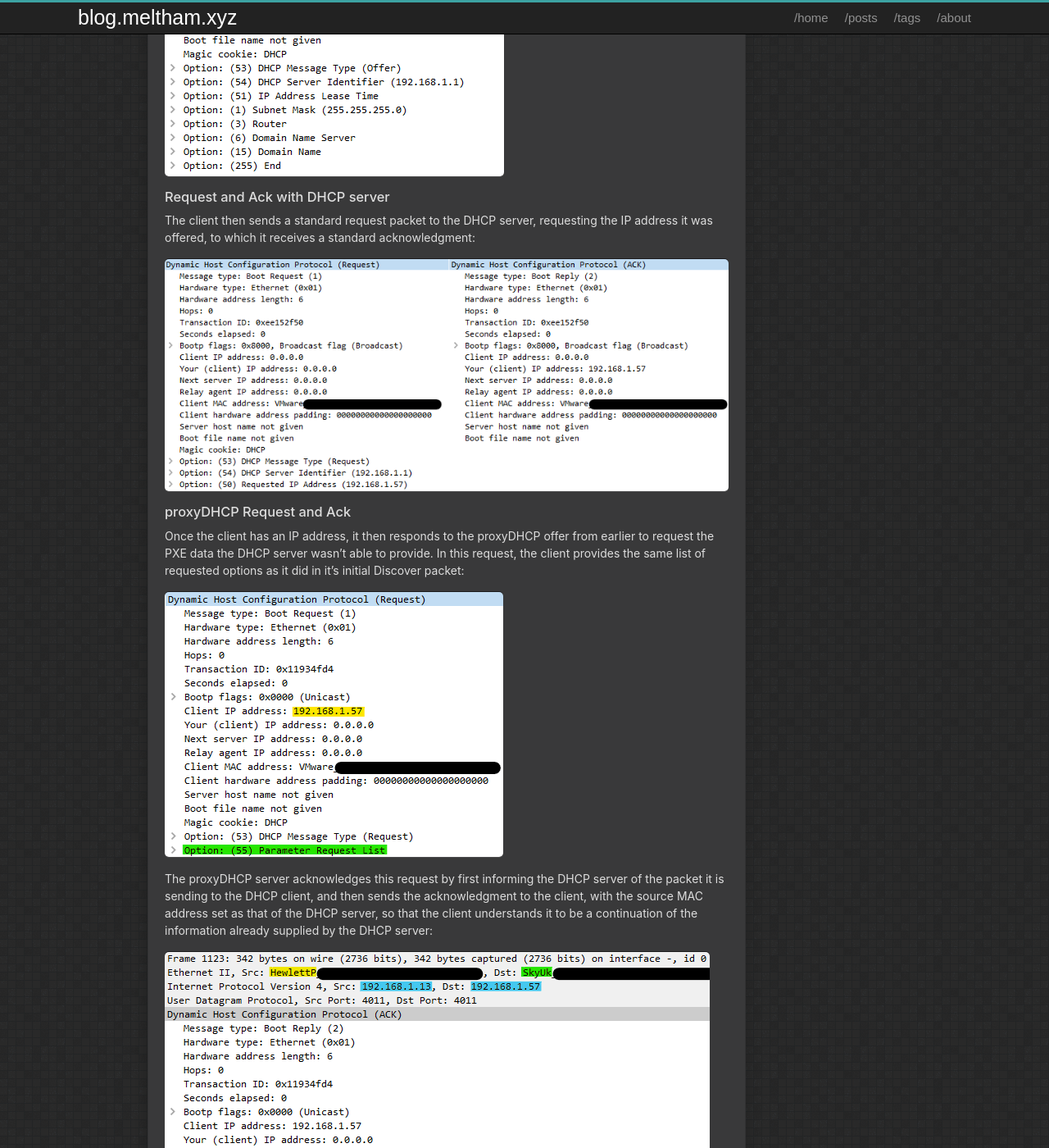
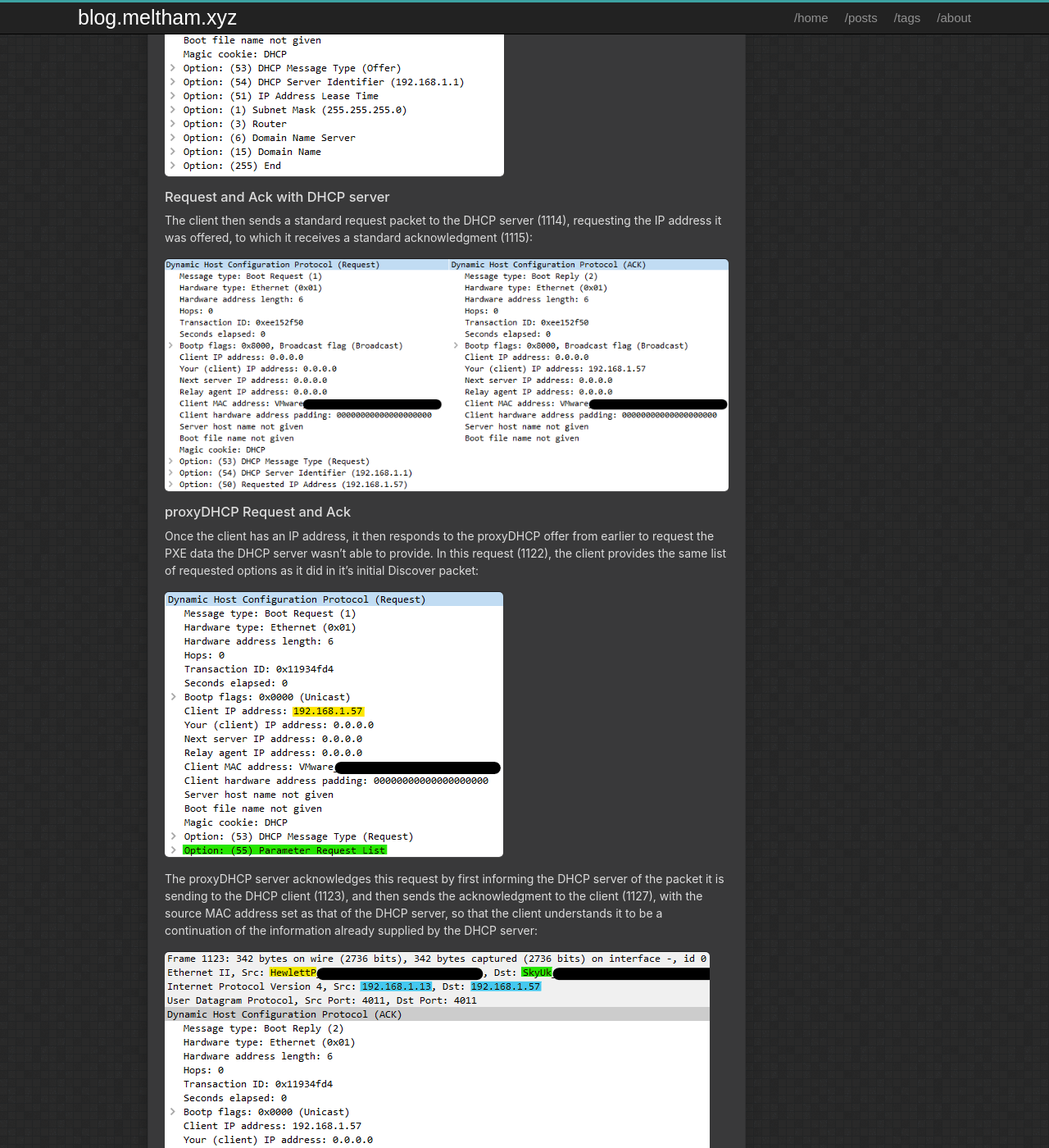
Before and after one commit to meltham44/meltham44.github.io, a Jekyll site: the page built from _posts/2024-09-20-pxe-server.md, in a window 1280 px wide and 1400 px high, scrolled down 2665 px. Shown: the whole window at 82% size. Built offline with Jekyll 4.4.1, drawn with Linux system fonts in a browser that asks for light colours; some of the changed text lies outside the part shown.

Commit message:
Update 2024-09-20-pxe-server.md

```diff
--- a/_posts/2024-09-20-pxe-server.md
+++ b/_posts/2024-09-20-pxe-server.md
@@ -31,27 +31,27 @@ For comparison with a device not wanting to PXE boot, here is what my Pixel 7 re
 
 ### Offer
 
-Both the DHCP server and the proxyDHCP server broadcast a DHCP Offer packet in response. The packet from the proxyDHCP server supplies the IP address of the PXE server (itself), as well as the name of file the client needs to request:
+Both the DHCP server and the proxyDHCP server broadcast a DHCP Offer packet in response. The packet from the proxyDHCP (959) server supplies the IP address of the PXE server (itself), as well as the name of file the client needs to request:
 
 ![DHCP offer from proxyDHCP]({{site.baseurl}}/assets/img/pxe-server/proxy_offer.png)
 
-The packet from the DHCP server only supplies an IP address for the client, as well other standard IP addressing information:
+The packet from the DHCP server (963) only supplies an IP address for the client, as well other standard IP addressing information:
 
 ![DHCP offer from the DHCP server]({{site.baseurl}}/assets/img/pxe-server/dhcp_offer.png)
 
 ### Request and Ack with DHCP server
 
-The client then sends a standard request packet to the DHCP server, requesting the IP address it was offered, to which it receives a standard acknowledgment:
+The client then sends a standard request packet to the DHCP server (1114), requesting the IP address it was offered, to which it receives a standard acknowledgment (1115):
 
 ![DHCP request and ack packets between client and DHCP server]({{site.baseurl}}/assets/img/pxe-server/client_dhcp_server_request_and_ack.png)
 
 ### proxyDHCP Request and Ack
 
-Once the client has an IP address, it then responds to the proxyDHCP offer from earlier to request the PXE data the DHCP server wasn't able to provide. In this request, the client provides the same list of requested options as it did in it's initial Discover packet:
+Once the client has an IP address, it then responds to the proxyDHCP offer from earlier to request the PXE data the DHCP server wasn't able to provide. In this request (1122), the client provides the same list of requested options as it did in it's initial Discover packet:
 
 ![proxyDHCP request sent directly to the proxyDHCP server]({{site.baseurl}}/assets/img/pxe-server/proxy_request.png)
 
-The proxyDHCP server acknowledges this request by first informing the DHCP server of the packet it is sending to the DHCP client, and then sends the acknowledgment to the client, with the source MAC address set as that of the DHCP server, so that the client understands it to be a continuation of the information already supplied by the DHCP server:
+The proxyDHCP server acknowledges this request by first informing the DHCP server of the packet it is sending to the DHCP client (1123), and then sends the acknowledgment to the client (1127), with the source MAC address set as that of the DHCP server, so that the client understands it to be a continuation of the information already supplied by the DHCP server:
 
 ![proxyDHCP ack packets to the DHCP server and client]({{site.baseurl}}/assets/img/pxe-server/proxy_acks.png)
 
```
